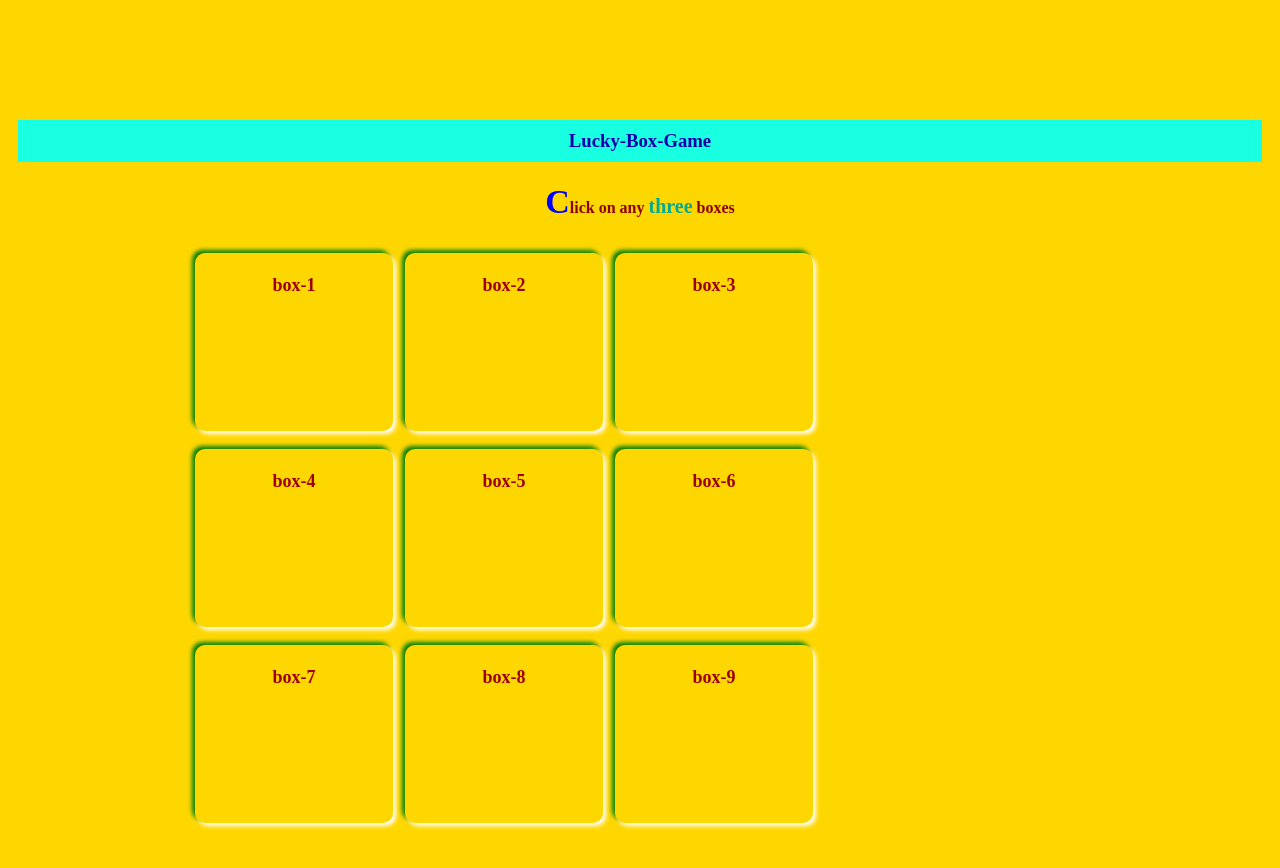
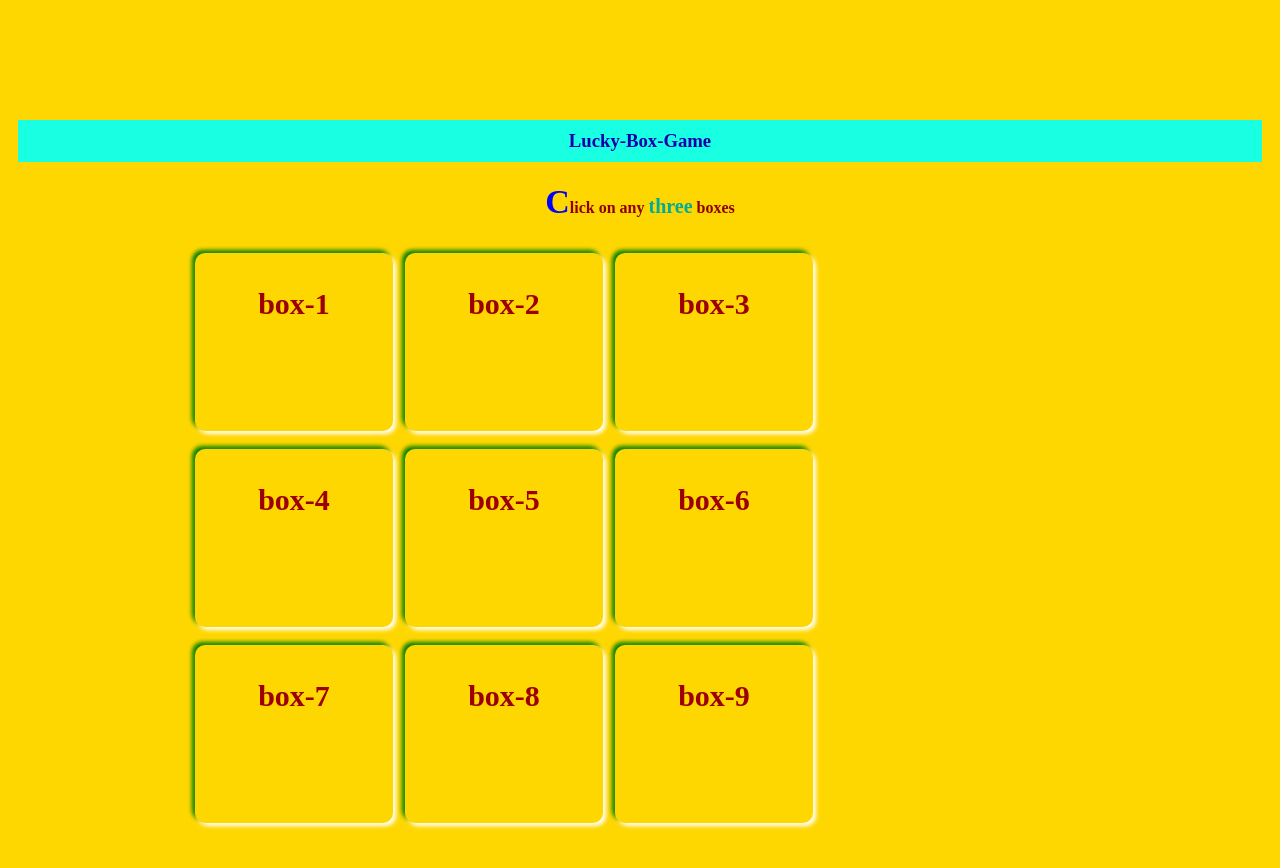
Before and after one commit to mithun62/LuckyBox, a plain HTML site: page index.html in a window 1280 px wide. Drawn offline with Linux system fonts and the light colour scheme.

Commit message:
Update index.html

```diff
--- a/index.html
+++ b/index.html
@@ -23,7 +23,7 @@
         float:left;
         margin:7px 4px;
         text-align:center;
-        font-size:18px;
+        font-size:30px;
         border-radius:10px;
         font-weight:bold;
         padding:4px;
```
